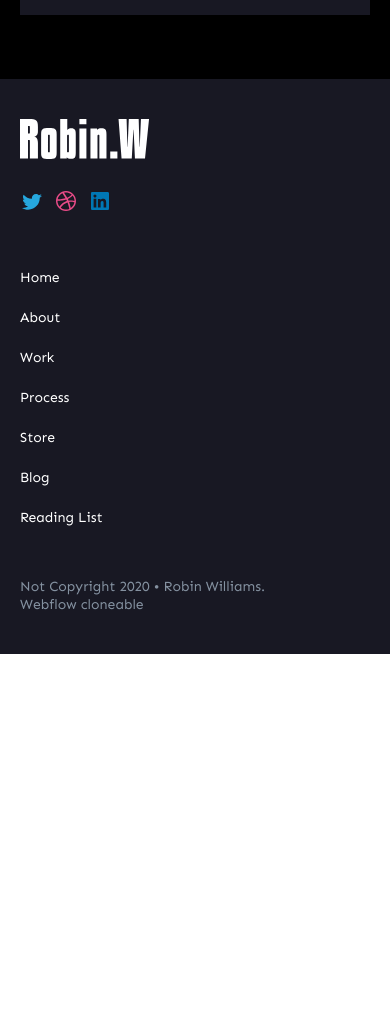
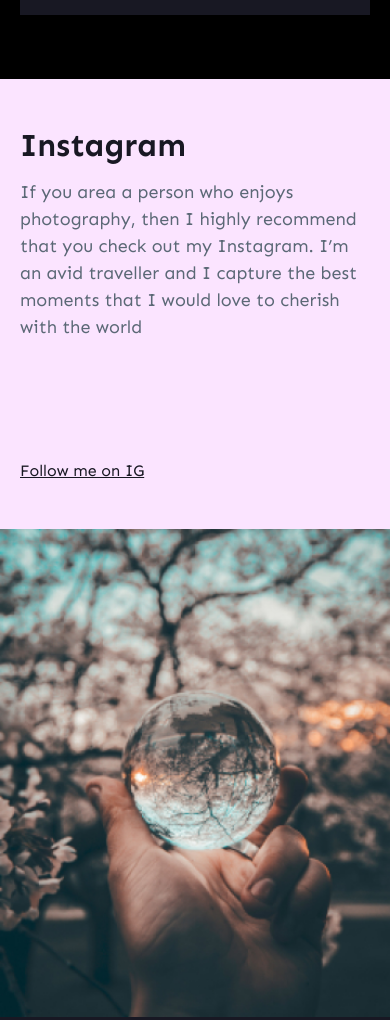
Before and after one commit to Jenlpl/Robin.W, a website: page index.html in a window 390 px wide. Shown: the part 7692-8712 px from the top of the page. Before the commit the page ends 8346 px from the top, so only its background shows below. Drawn offline with Linux system fonts and the light colour scheme.

Commit message:
instagram mobile

```diff
--- a/index.html
+++ b/index.html
@@ -211,7 +211,14 @@
                 </div>
             </section>
             <section class="instagram">
-                <div class="container"></div>
+                <div class="container">
+                    <div class="instagram__text">
+                        <h2>Instagram</h2>
+                        <p>If you area a person who enjoys photography, then I highly recommend that you check out my Instagram. I’m an avid traveller and I capture the best moments that I would love to cherish with the world</p>
+                        <a href="">Follow me on IG</a>
+                    </div>
+                    <img src="./images/photo-about.jpg" alt="">
+                </div>
             </section>
             <section class="dribbble">
                 <div class="container"></div>
--- /dev/null
+++ b/styles/_instagram.scss
@@ -0,0 +1,38 @@
+.instagram {
+    background-color: #FBE4FF;
+    .container {
+display: flex;
+flex-direction: column;
+padding: 0;
+    }
+    &__text {
+        padding: 20px 20px 40px;
+        min-height: 450px;
+        h2 {
+font-size: 32px;
+font-weight: 700;
+line-height: 38.5px;
+color: #181823;
+margin-bottom: 0;
+        }
+        p {
+font-size: 18px;
+font-weight: 400;
+line-height: 27px;
+color: #5B6876;
+margin-top: 15px;
+        }
+        a {
+font-size: 16px;
+font-weight: 400;
+line-height: 24px;
+color: #181823;
+display: block;
+position: relative;
+top: 100px;
+        }
+    }
+    &__img {
+    object-fit: cover;
+    }
+}
--- a/styles/styles.scss
+++ b/styles/styles.scss
@@ -10,3 +10,4 @@
 @import './skills';
 @import './logos';
 @import './projects';
+@import './instagram';
```
Also changed, not shown: styles/styles.css.
